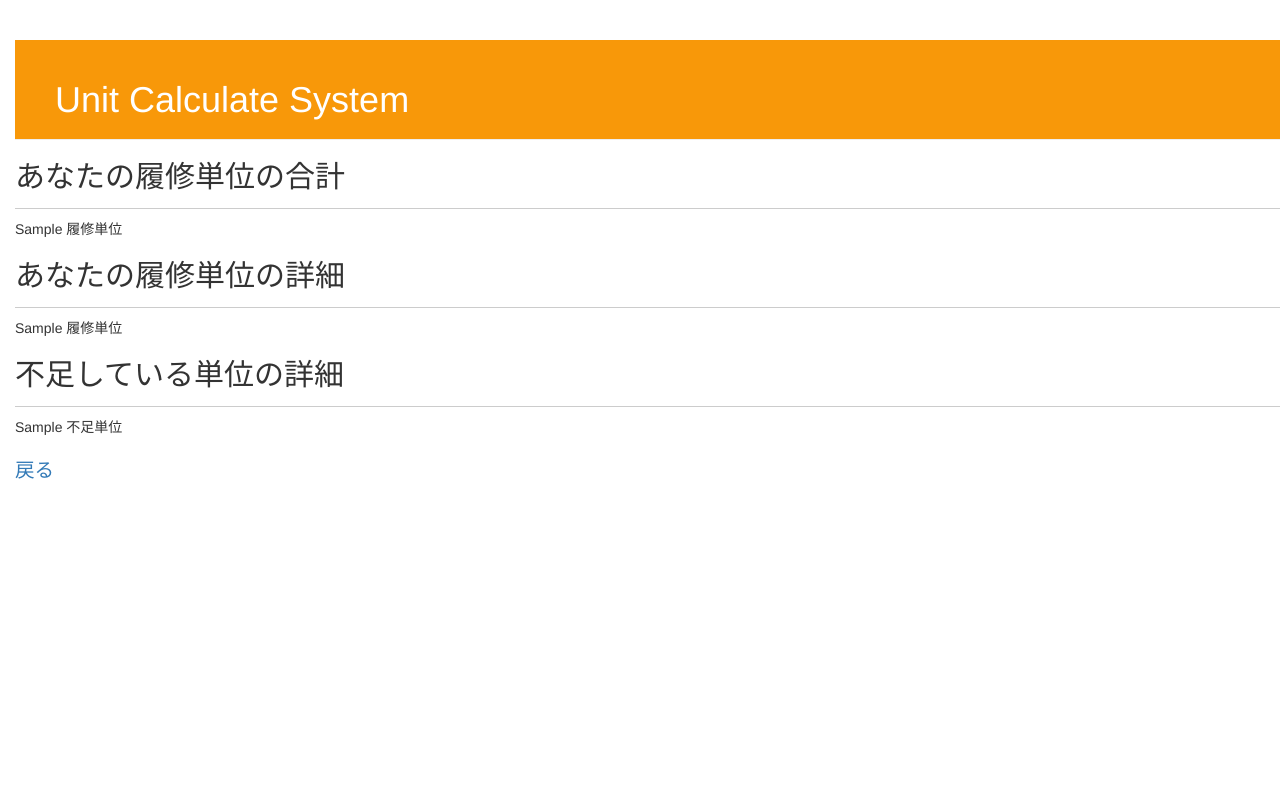
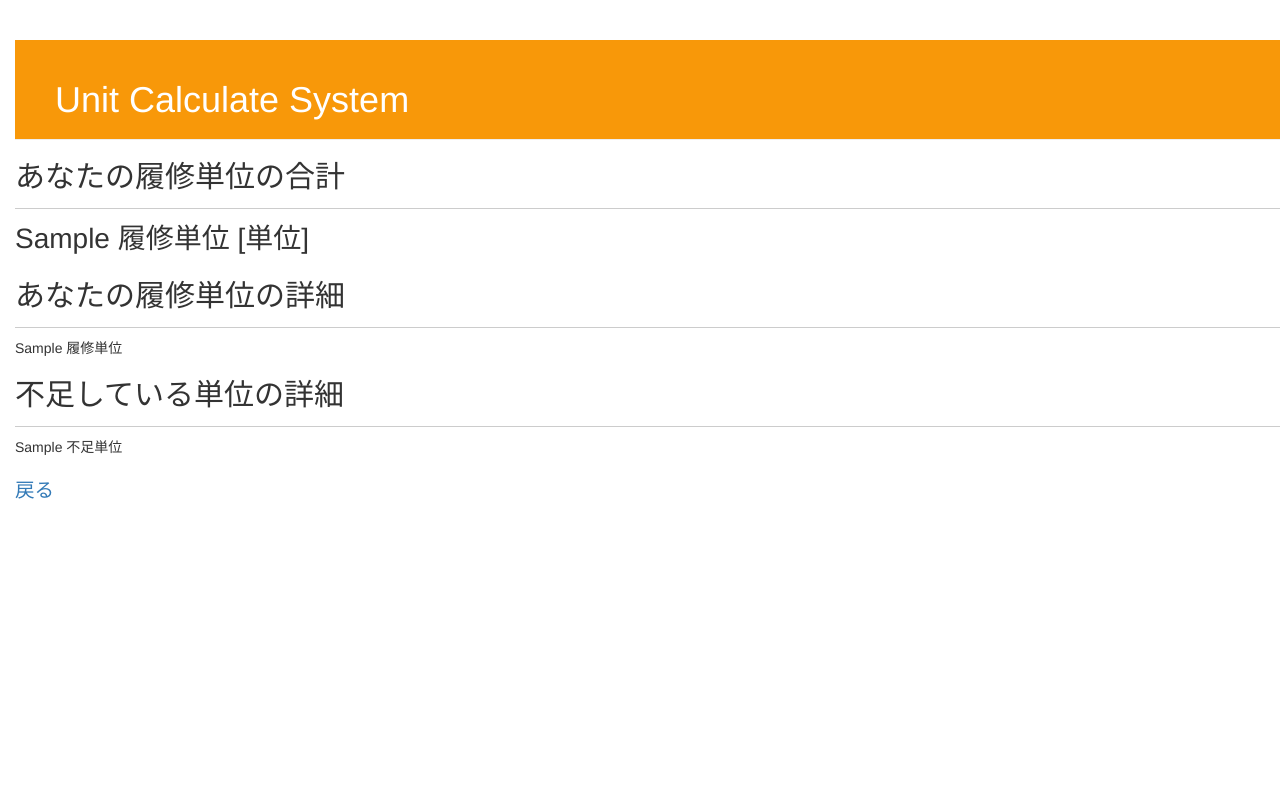
Before and after one commit to kawashima1129/UnitCalculation, a Django app: template UnitCalc/calc/templates/calc/results.html in a window 1280 px wide. Run offline with Django 3.2, Linux system fonts and the light colour scheme; the template is opened without the code that fills it: most values are stand-ins (such as "Sample title", 1, 10 or a date in 2020); some libraries are stand-ins or nearby versions.

Commit message:
レイアウトの微修正

```diff
--- a/UnitCalc/calc/templates/calc/results.html
+++ b/UnitCalc/calc/templates/calc/results.html
@@ -12,7 +12,11 @@
     </div>
 
     <h2>あなたの履修単位の合計</h2>
-    {{ 総計.履修単位 }}
+     <div class="fig">
+      {{ 総計.履修単位 }} [単位]
+     </div>
+
+
     <h2>あなたの履修単位の詳細</h2>
     {{ 履修単位 }}
     <h2>不足している単位の詳細</h2>
--- a/UnitCalc/static/css/resultstyle.css
+++ b/UnitCalc/static/css/resultstyle.css
@@ -18,3 +18,7 @@ body {
 a {
     font-size: 1.4em;
 }
+
+.fig{
+    font-size: 2em;
+}
```
